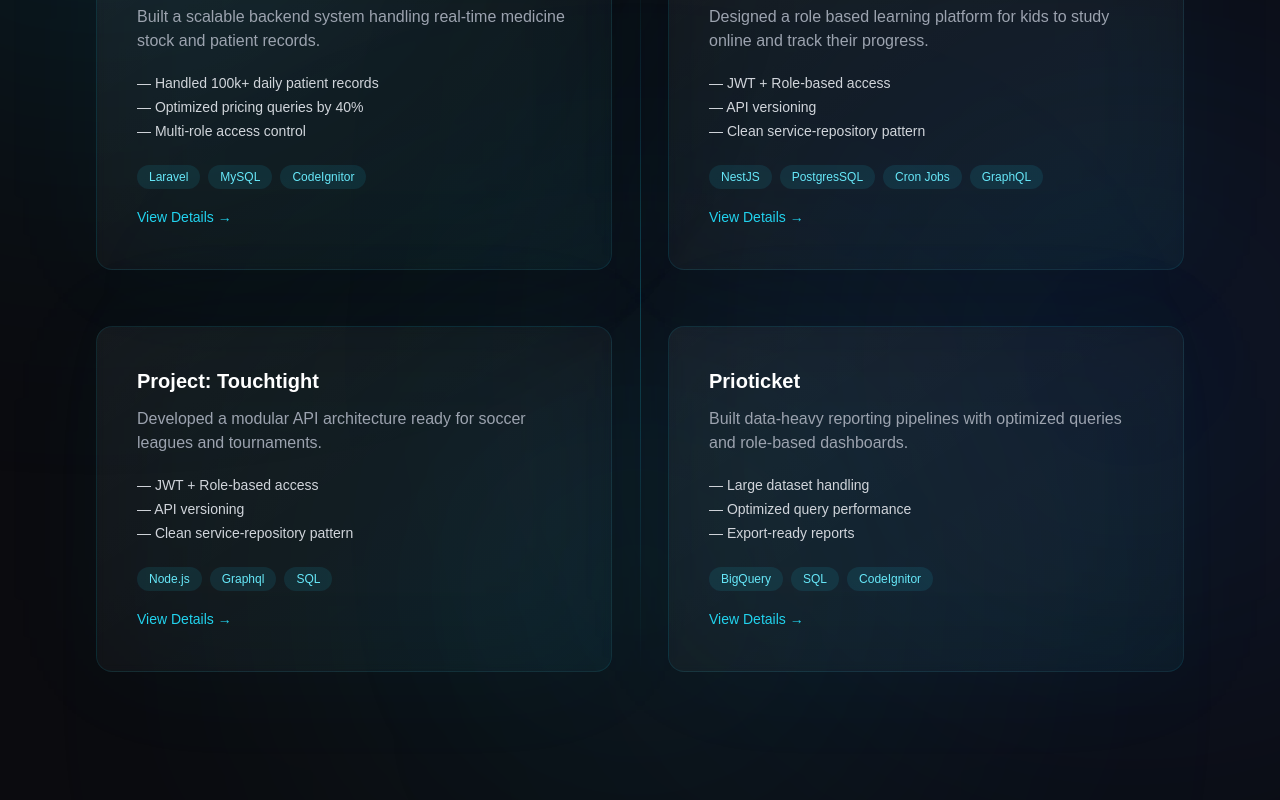
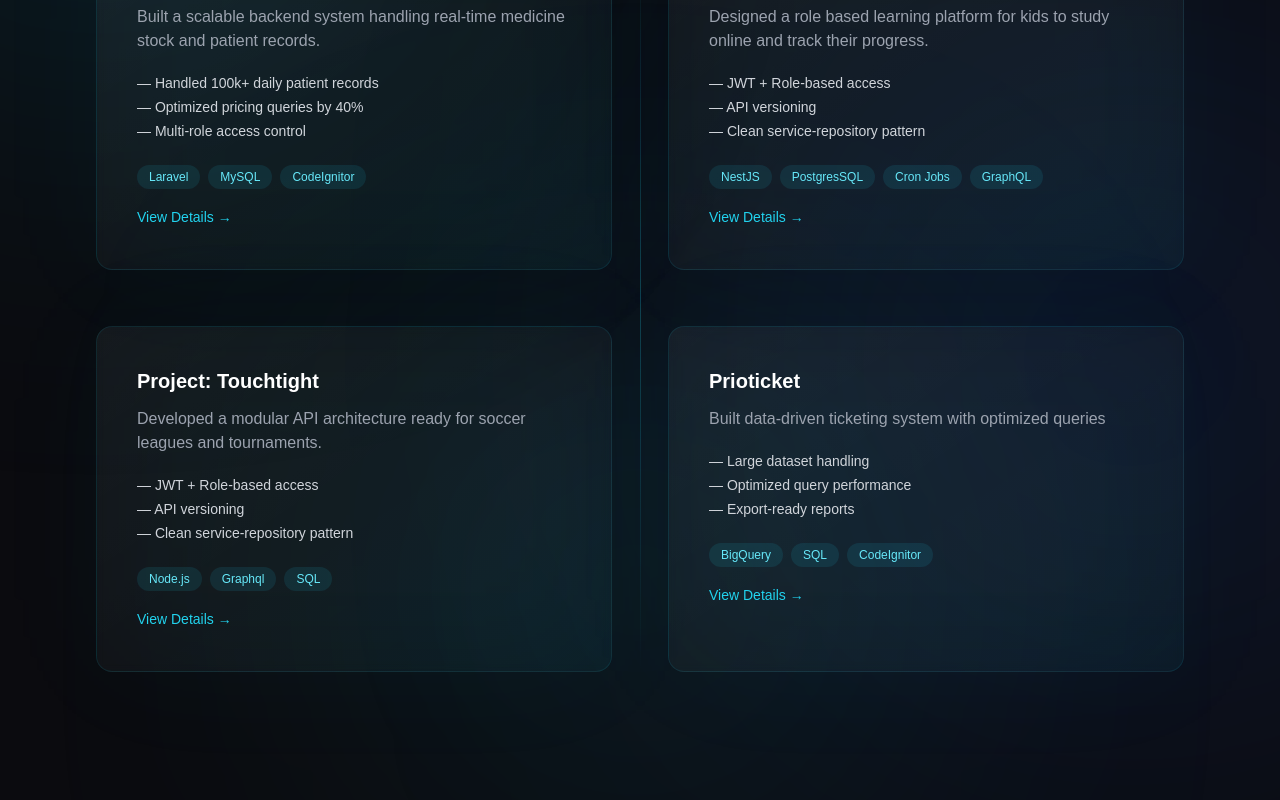
Before and after one commit to abhishekarora17/react-portfolio, a React (Vite) app: page / in a window 1280 px wide. Shown: the part 1124-1924 px from the top of the page. Built offline with nearby package versions, Linux system fonts and the light colour scheme.

Commit message:
Project Descriptions added

```diff
--- a/src/sections/Projects.tsx
+++ b/src/sections/Projects.tsx
@@ -37,7 +37,7 @@ const projects = [
   {
     title: "Prioticket",
     description:
-      "Built data-heavy reporting pipelines with optimized queries and role-based dashboards.",
+      "Built data-driven ticketing system with optimized queries",
     highlights: [
       "Large dataset handling",
       "Optimized query performance",
```
